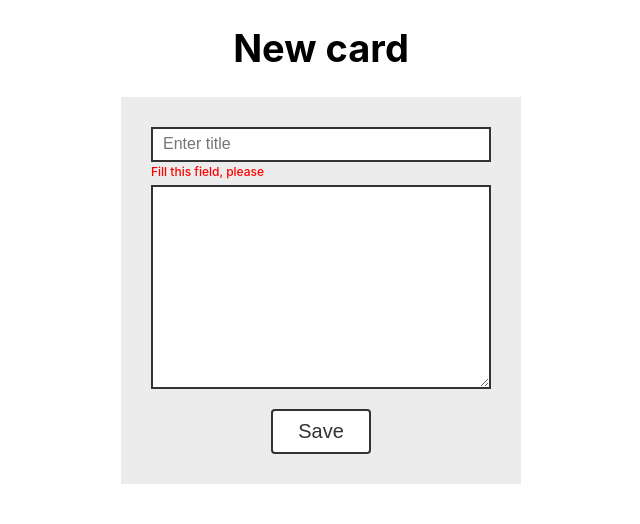
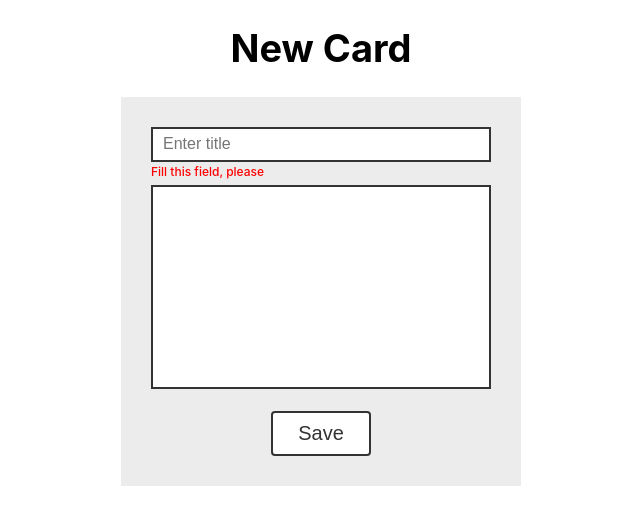
Before and after one commit to nl-kaidzen/react-performance-test, a React app: page /create in a window 1280 px wide. Shown: the top 524 px of the page, without its empty margins (319-959 px from the left). Built offline with nearby package versions, Linux system fonts and the light colour scheme.

Commit message:
Split CardForm for two components

```diff
--- a/src/App.js
+++ b/src/App.js
@@ -2,10 +2,10 @@ import React, { useEffect } from 'react';
 import { Switch, Route } from 'react-router-dom';
 import './App.css';
 import CardList from 'components/CardList/CardList';
-import CardForm from 'components/CardForm/CardForm';
 import { getCardsFromStorage, setCardsToStorage } from 'helpers/storage/storage';
 import { useCards } from 'helpers/useCards/useCards';
-import { CARD_TYPE_MAP } from 'constants/storage'
+import NewCardForm from 'components/NewCardForm/NewCardForm';
+import EditCardForm from 'components/EditCardForm/EditCardForm';
 
 const App = () => {
   const [cards, cardsAPI] = useCards(
@@ -35,9 +35,8 @@ const App = () => {
         <Route
           path="/info/:id?"
           render={(props) => (
-            <CardForm
+            <EditCardForm
               {...props}
-              type={CARD_TYPE_MAP.info}
               cards={cards}
               updateCard={updateCard}
               removeCard={removeCard}
@@ -47,9 +46,8 @@ const App = () => {
         <Route
           path="/create"
           render={(props) => (
-            <CardForm
+            <NewCardForm
               {...props}
-              type={CARD_TYPE_MAP.new}
               addCard={addCard}
             />
           )}
--- a/src/components/CardForm/CardForm.jsx
+++ b/src/components/CardForm/CardForm.jsx
@@ -1,55 +1,13 @@
-import React, { useState } from 'react';
-import { useHistory, useParams } from 'react-router-dom';
-import HeaderTitle from '../common/HeaderTitle/HeaderTitle';
-import Button from '../common/Button/Button';
+import React from 'react';
 import PropTypes from 'prop-types';
 import Input from '../common/Input/Input';
 import styles from './CardForm.module.scss';
 import validateValue from 'helpers/validation/validation';
-import { CARD_TYPE_MAP, BUTTON_TYPES_MAP } from 'constants/storage';
 import { TITLE_VALIDATION_SETTINGS } from 'helpers/validation/validationSettings';
 
-const CardForm = (props) => {
-  const history = useHistory('/');
-  const { id } = useParams();
-  const isNew = props.type === CARD_TYPE_MAP.new;
-  const editedCard = isNew ? null : props.cards[id];
-  const initialFieldsValue = {
-    title: isNew ? '' : editedCard.title,
-    text: isNew ? '' : editedCard.text,
-  };
-  const [fields, setFields] = useState(initialFieldsValue);
-
-  const handleChange = (event) => {
-    const target = event.target;
-    setFields({
-      ...fields,
-      [target.name]: target.value,
-    });
-  };
-
-  const handleAddButtonClick = () => {
-    if (fields.title.length >= TITLE_VALIDATION_SETTINGS.minLength) {
-      props.addCard(fields.title, fields.text);
-      history.push('/');
-    }
-  };
-
-  const handleUpdateButtonClick = () => {
-    if (fields.title.length >= TITLE_VALIDATION_SETTINGS.minLength) {
-      props.updateCard({id, title: fields.title, text: fields.text});
-      history.push('/');
-    }
-  };
-
-  const handleDeleteButtonClick = () => {
-    props.removeCard(id);
-    history.push('/');
-  };
+const CardForm = ({fields, handleChange}) => {
 
   return (
-    <>
-      <HeaderTitle title={isNew ? 'New card' : 'Card info'} />
     <form className={styles.form} action="">
       <Input
         value={fields.title}
@@ -67,38 +25,16 @@ const CardForm = (props) => {
         rows="10"
         name="text"
       />
-        {isNew ? (
-          <div className={styles.formBtnWrapper}>
-            <Button
-              onClick={handleAddButtonClick}
-              type={BUTTON_TYPES_MAP.default}
-              title="Save"
-            />
-          </div>
-        ) : (
-          <div className={`${styles.formBtnWrapper} ${styles['formBtnWrapper--edit']}`}>
-            <Button
-              onClick={handleUpdateButtonClick}
-              type={BUTTON_TYPES_MAP.default}
-              title="Save"
-            />
-            <Button
-              onClick={handleDeleteButtonClick}
-              type={BUTTON_TYPES_MAP.delete}
-              title="Delete"
-            />
-          </div>
-        )}
+
     </form>
-    </>
   );
 };
 
 CardForm.propTypes = {
-  type: PropTypes.oneOf([CARD_TYPE_MAP.new, CARD_TYPE_MAP.info]).isRequired,
-  cards: PropTypes.objectOf(PropTypes.object).isRequired,
-  addCard: PropTypes.func,
-  updateCard: PropTypes.func,
-  removeCard: PropTypes.func,
+  fields: PropTypes.shape({
+    title: PropTypes.string.isRequired,
+    text: PropTypes.string.isRequired,
+  }),
+  handleChange: PropTypes.func.isRequired,
 }
 export default React.memo(CardForm);
--- a/src/components/CardForm/CardForm.module.scss
+++ b/src/components/CardForm/CardForm.module.scss
@@ -3,15 +3,7 @@
 }
 
 .form {
-  align-items: center;
-  background-color: rgb(236, 236, 236);
-  display: flex;
-  flex-direction: column;
-  height: auto;
-  justify-content: flex-start;
-  margin: auto;
-  padding: 30px;
-  width: 400px;
+  width: 100%;
 }
 
 .formSelect {
@@ -25,6 +17,7 @@
 
 .formSelect {
   padding: 10px;
+  resize: none;
 }
 
 .formBtnWrapper {
--- /dev/null
+++ b/src/components/EditCardForm/EditCardForm.jsx
@@ -0,0 +1,73 @@
+import React, { useState } from 'react';
+import { useHistory, useParams } from 'react-router-dom';
+import HeaderTitle from 'components/common/HeaderTitle/HeaderTitle';
+import CardForm from 'components/CardForm/CardForm';
+import Button from 'components/common/Button/Button';
+import styles from './EditCardForm.module.scss';
+import { BUTTON_TYPES_MAP } from 'constants/storage';
+import { TITLE_VALIDATION_SETTINGS } from 'helpers/validation/validationSettings';
+import PropTypes from 'prop-types';
+
+const EditCardForm = (props) => {
+  const history = useHistory('/');
+  const { id } = useParams();
+  const editedCard = props.cards[id];
+
+  const initialFieldsValue = {
+    title: editedCard.title,
+    text: editedCard.text,
+  };
+  const [fields, setFields] = useState(initialFieldsValue);
+
+  const handleChange = (event) => {
+    const target = event.target;
+    setFields({
+      ...fields,
+      [target.name]: target.value,
+    });
+  };
+
+  const handleUpdateButtonClick = () => {
+    if (fields.title.length >= TITLE_VALIDATION_SETTINGS.minLength) {
+      props.updateCard({ id, title: fields.title, text: fields.text });
+      history.push('/');
+    }
+  };
+
+  const handleDeleteButtonClick = () => {
+    props.removeCard(id);
+    history.push('/');
+  }
+
+  return (
+    <>
+      <HeaderTitle title="Edit Card" />
+      <div className={styles.form}>
+        <CardForm
+          fields={fields}
+          handleChange={handleChange}
+        />
+        <div className={`${styles.formBtnWrapper} ${styles['formBtnWrapper--edit']}`}>
+          <Button
+            onClick={handleUpdateButtonClick}
+            type={BUTTON_TYPES_MAP.default}
+            title="Save"
+          />
+          <Button
+            onClick={handleDeleteButtonClick}
+            type={BUTTON_TYPES_MAP.delete}
+            title="Delete"
+          />
+        </div>
+      </div>
+    </>
+  );
+}
+
+EditCardForm.propTypes = {
+  cards: PropTypes.objectOf(PropTypes.object).isRequired,
+  updateCard: PropTypes.func.isRequired,
+  removeCard: PropTypes.func.isRequired,
+}
+
+export default React.memo(EditCardForm);
--- /dev/null
+++ b/src/components/EditCardForm/EditCardForm.module.scss
@@ -0,0 +1,26 @@
+* {
+  box-sizing: border-box;
+}
+
+.form {
+  align-items: center;
+  background-color: rgb(236, 236, 236);
+  display: flex;
+  flex-direction: column;
+  height: auto;
+  justify-content: flex-start;
+  margin: auto;
+  padding: 30px;
+  width: 400px;
+}
+
+.formBtnWrapper {
+  align-items: center;
+  display: flex;
+  justify-content: center;
+  width: 100%;
+
+  &--edit {
+    justify-content: space-between;
+  }
+}
--- /dev/null
+++ b/src/components/NewCardForm/NewCardForm.jsx
@@ -0,0 +1,59 @@
+import React, { useState } from 'react';
+import { useHistory } from 'react-router-dom';
+import HeaderTitle from 'components/common/HeaderTitle/HeaderTitle';
+import CardForm from 'components/CardForm/CardForm';
+import Button from 'components/common/Button/Button';
+import styles from './NewCardForm.module.scss';
+import { BUTTON_TYPES_MAP } from 'constants/storage';
+import { TITLE_VALIDATION_SETTINGS } from 'helpers/validation/validationSettings';
+import PropTypes from 'prop-types';
+
+const NewCardForm = (props) => {
+  const history = useHistory('/');
+
+  const initialFieldsValue = {
+    title: '',
+    text: '',
+  };
+  const [fields, setFields] = useState(initialFieldsValue);
+
+  const handleChange = (event) => {
+    const target = event.target;
+    setFields({
+      ...fields,
+      [target.name]: target.value,
+    });
+  };
+
+  const handleAddButtonClick = () => {
+    if (fields.title.length >= TITLE_VALIDATION_SETTINGS.minLength) {
+      props.addCard(fields.title, fields.text);
+      history.push('/');
+    }
+  };
+
+  return (
+    <>
+      <HeaderTitle title="New Card" />
+      <div className={styles.form}>
+        <CardForm
+          fields={fields}
+          handleChange={handleChange}
+        />
+        <div className={styles.formBtnWrapper}>
+          <Button
+            onClick={handleAddButtonClick}
+            type={BUTTON_TYPES_MAP.default}
+            title="Save"
+          />
+        </div>
+      </div>
+    </>
+  );
+}
+
+NewCardForm.propTypes = {
+  addCard: PropTypes.func.isRequired,
+}
+
+export default React.memo(NewCardForm);
--- /dev/null
+++ b/src/components/NewCardForm/NewCardForm.module.scss
@@ -0,0 +1,26 @@
+* {
+  box-sizing: border-box;
+}
+
+.form {
+  align-items: center;
+  background-color: rgb(236, 236, 236);
+  display: flex;
+  flex-direction: column;
+  height: auto;
+  justify-content: flex-start;
+  margin: auto;
+  padding: 30px;
+  width: 400px;
+}
+
+.formBtnWrapper {
+  align-items: center;
+  display: flex;
+  justify-content: center;
+  width: 100%;
+
+  &--edit {
+    justify-content: space-between;
+  }
+}
```
Lines whose indentation alone changed are shown as unchanged.
